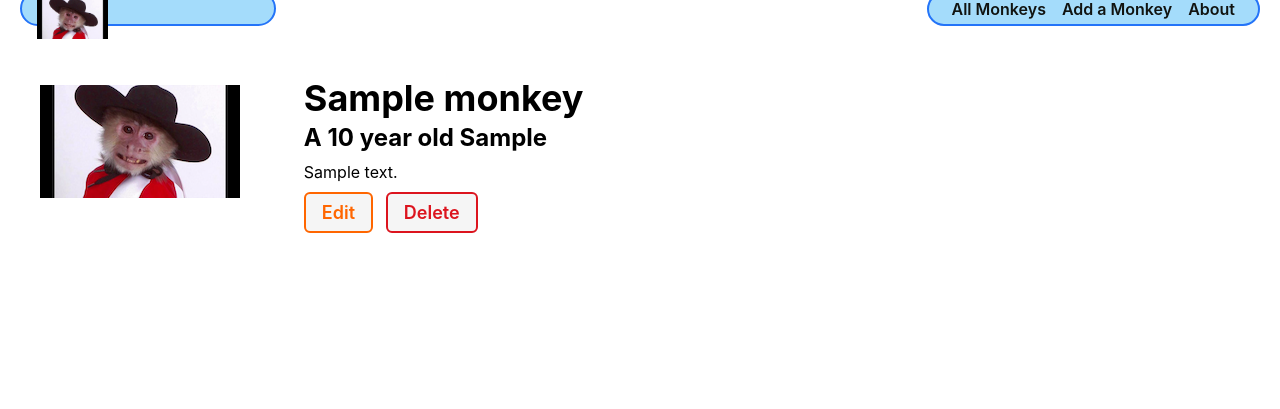
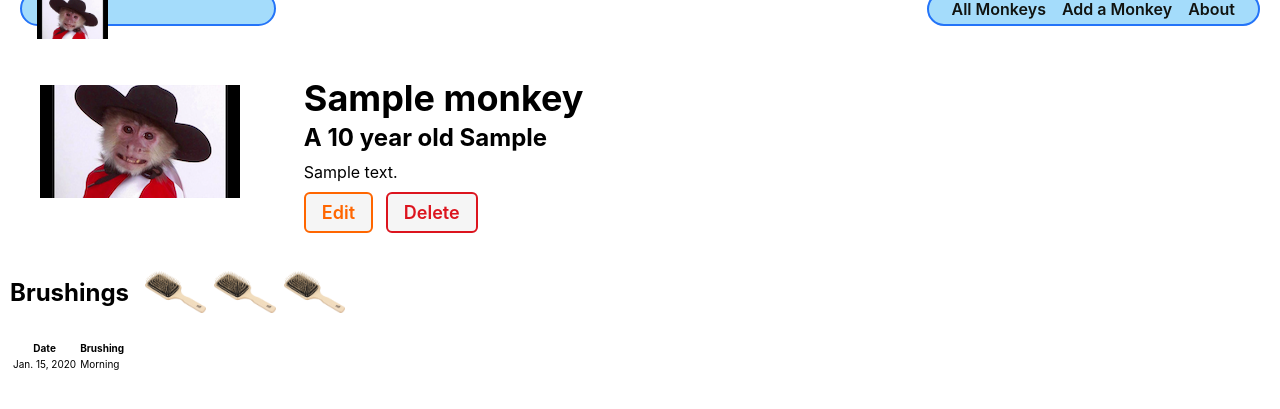
Before and after one commit to rbozek/finch-collector-lab, a Django app: page /monkeys/1/ in a window 1280 px wide. Shown: the part 29-438 px from the top of the page. Run offline with Django 4.2, Linux system fonts and the light colour scheme; tables that the repository leaves empty hold one stand-in row (values such as "Sample post").

Commit message:
display Monkey brushings on detail page

```diff
--- a/main_app/templates/monkeys/detail.html
+++ b/main_app/templates/monkeys/detail.html
@@ -35,4 +35,46 @@
   </div>
 </section>
 
+{% comment %} RENAMED!! {% endcomment %}
+<div class="brushings-accessory-container">
+  {% comment %} RENAMED!! {% endcomment %}
+  <section class="brushings">
+    <div class="subsection-title">
+      <h2>Brushings</h2>
+      <img
+        src="{% static 'images/hairbrush-small.png' %}"
+        alt="hairbrush"
+        height="50px"
+      />
+      <img
+        src="{% static 'images/hairbrush-small.png' %}"
+        alt="hairbrush"
+        height="50px"
+      />
+      <img
+        src="{% static 'images/hairbrush-small.png' %}"
+        alt="hairbrush"
+        height="50px"
+      />
+    </div>
+    <table>
+      <thead>
+        <tr><th>Date</th><th>Brushing</th></tr>
+      </thead>
+      <tbody>
+          {% comment %} RENAMED!! {% endcomment %}
+          {% for brushing in monkey.brushing_set.all %}
+          <tr>
+            {% comment %} RENAMED!! {% endcomment %}
+            <td>{{brushing.date}}</td>
+            {% comment %} RENAMED!! {% endcomment %}
+            <td>{{brushing.get_brushing_display}}</td>
+          </tr>
+        {% endfor %}
+      </tbody>
+    </table>
+  </section>
+</div>
+
+
 {% endblock %}
```
Also changed, not shown: main_app/static/images/hairbrush-small.png (added).
